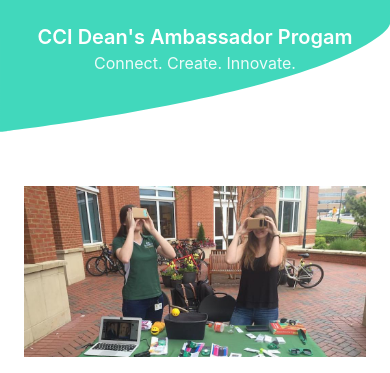
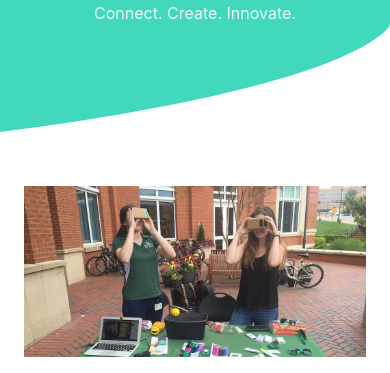
Before and after one commit to ccidap/dap-website, a website: page src/index.html in a window 390 px wide. Shown: the part 124-497 px from the top of the page. Drawn offline with nearby package versions, Linux system fonts and the light colour scheme.

Commit message:
fixed responsive hero styles

```diff
--- a/src/css/main.css
+++ b/src/css/main.css
@@ -58,3 +58,10 @@ body.is-light {
 .team-profiles img {
     background: #41D8BC;
 }
+
+/* For mobile phones: */
+@media only screen and (max-width: 768px) {
+    #hero-container {
+        margin-top: 0;
+    }
+}
```
